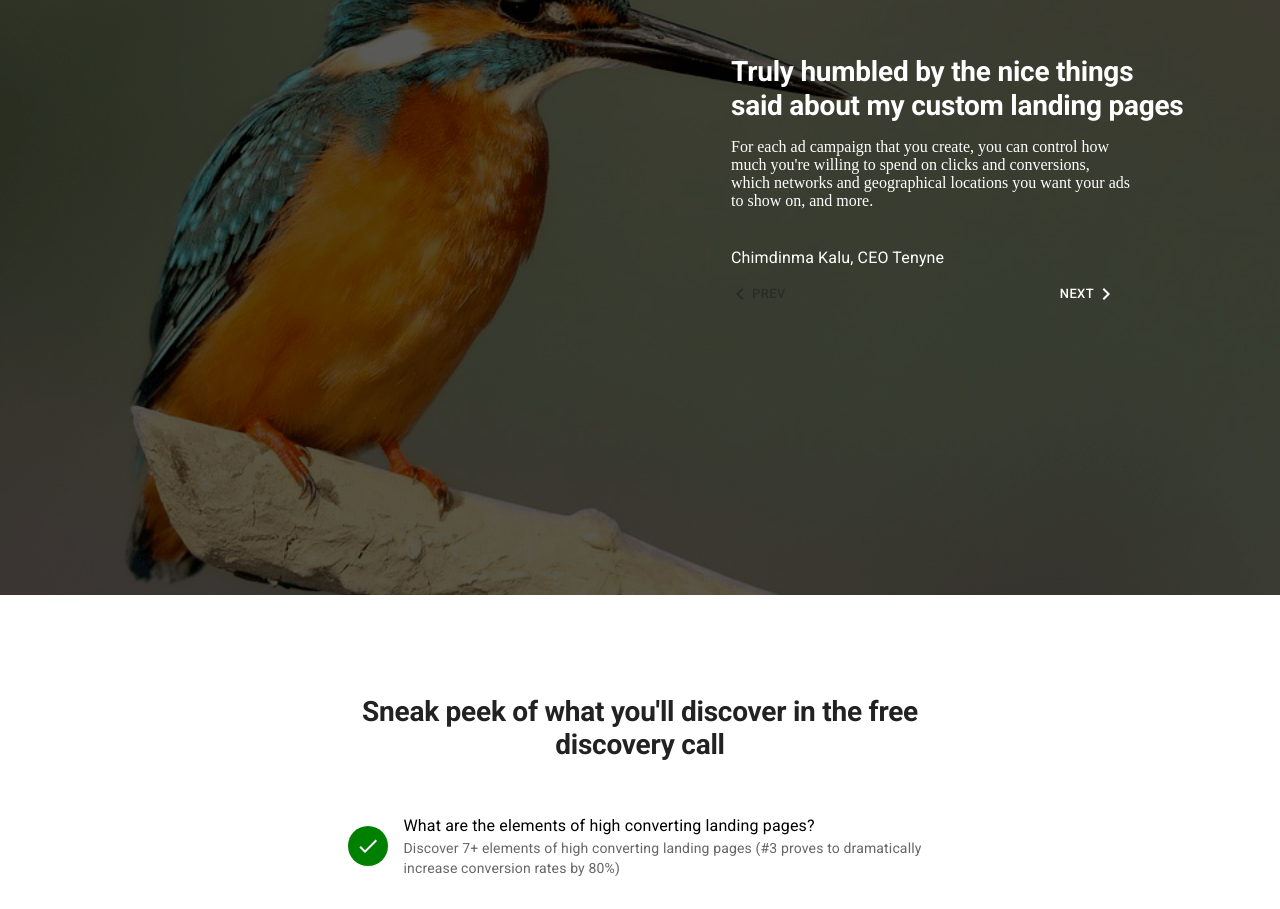
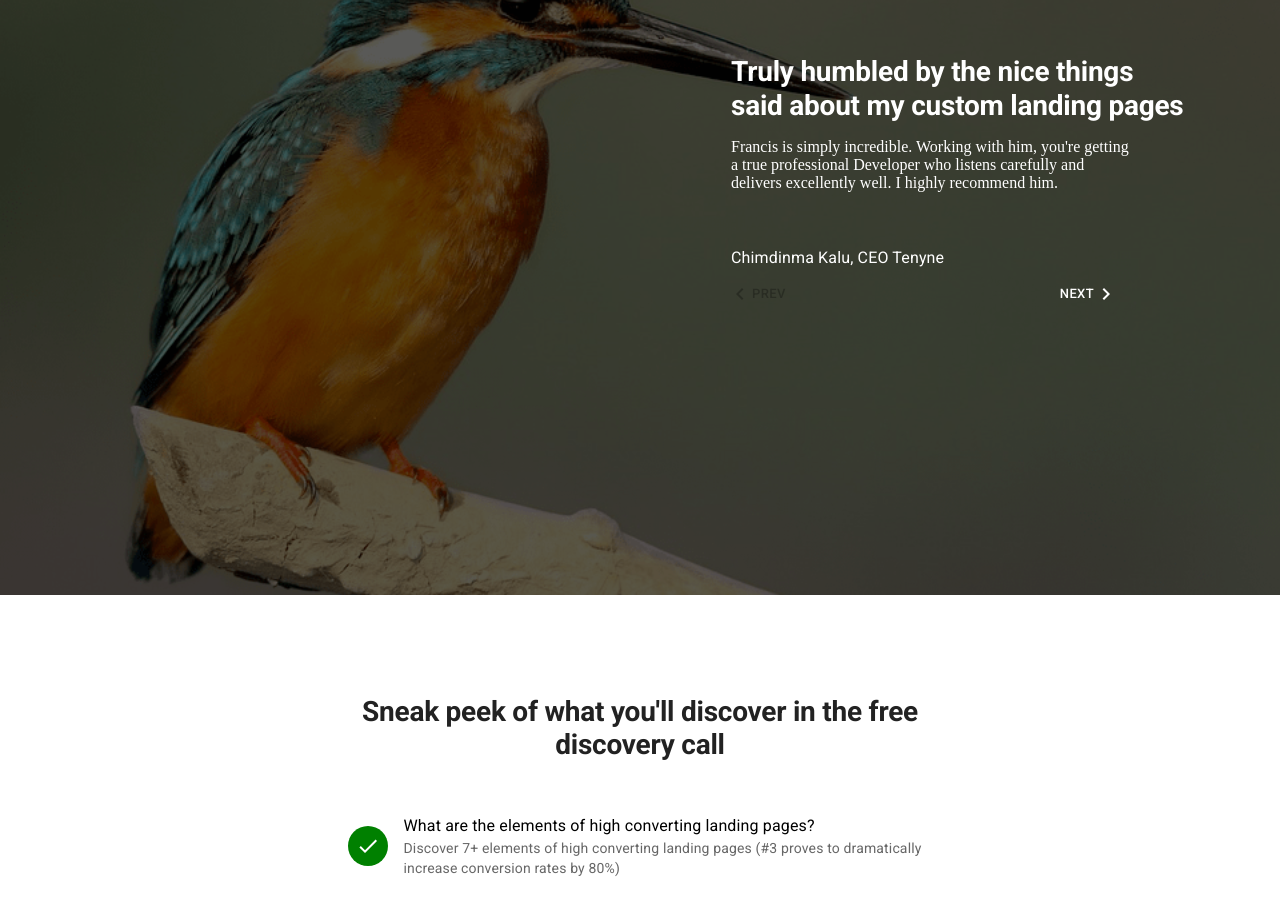
Before and after one commit to francisuloko/landing-page, a React (Create React App) app: page / in a window 1280 px wide. Shown: the part 4660-5569 px from the top of the page. Built offline with nearby package versions, Linux system fonts and the light colour scheme.

Commit message:
Deploy landing page

```diff
--- a/src/components/Testimonials.js
+++ b/src/components/Testimonials.js
@@ -21,14 +21,11 @@ const Wrapper = styled("div")({
 const testimonials = [
   {
     client: "Chimdinma Kalu, CEO Tenyne",
-    message: `For each ad campaign that you create, you can control how much
-              you're willing to spend on clicks and conversions, which networks
-              and geographical locations you want your ads to show on, and more.`,
+    message: "Francis is simply incredible. Working with him, you're getting a true professional Developer who listens carefully and delivers excellently well. I highly recommend him.",
   },
   {
     client: "Musa Idoko Garba, CEO MIG Travels",
-    message:
-      "An ad group contains one or more ads which target a shared set of keywords.",
+    message: "An ad group contains one or more ads which target a shared set of keywords.",
   },
   {
     client: "Lawrence Attah, CEO Paylidate",
@@ -95,7 +92,14 @@ export default function Testimonials() {
               <Box sx={{ height: 100, maxWidth: 400, width: "100%" }}>
                 {testimonials[activeStep].message}
               </Box>
-              <Box sx={{ display: "flex", alignItems: "center", gap: "10px", mt: 1 }}>
+              <Box
+                sx={{
+                  display: "flex",
+                  alignItems: "center",
+                  gap: "10px",
+                  mt: 1,
+                }}
+              >
                 {/* <Avatar alt="Remy Sharp" src={backgound} /> */}
                 <Typography>{testimonials[activeStep].client}</Typography>
               </Box>
```
